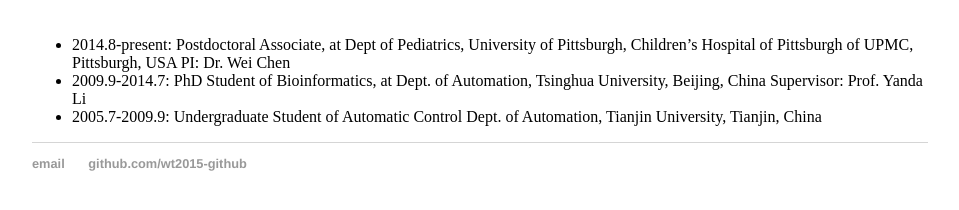
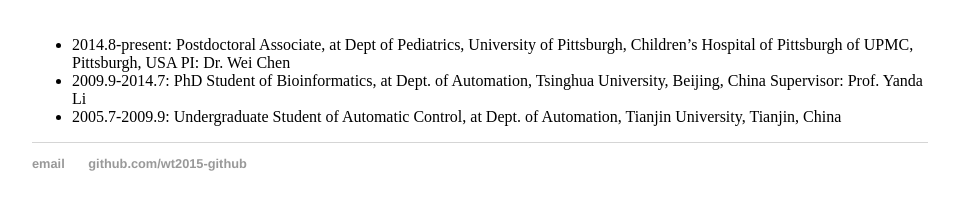
Before and after one commit to wt2015-github/wt2015-github.github.io, a Jekyll site: the page built from education/index.html, in a window 1280 px wide. Shown: the part 161-371 px from the top of the page, without its empty margins (160-1119 px from the left). Built offline with Jekyll 4.4.1, drawn with Linux system fonts in a browser that asks for light colours.

```diff
--- a/education/index.html
+++ b/education/index.html
@@ -10,7 +10,6 @@ title: Education
                                      PI: Dr. Wei Chen</span></li>
 		<li><span> 2009.9-2014.7: PhD Student of Bioinformatics, at Dept. of Automation, Tsinghua University, Beijing, China
                                         Supervisor: Prof. Yanda Li</span></li>
-				<li><span> 2005.7-2009.9: Undergraduate Student of Automatic Control
-                                        Dept. of Automation, Tianjin University, Tianjin, China</span></li>
+		<li><span> 2005.7-2009.9: Undergraduate Student of Automatic Control, at Dept. of Automation, Tianjin University, Tianjin, China</span></li>
 	</ul>
 </div>
```
Lines whose indentation alone changed are shown as unchanged.
